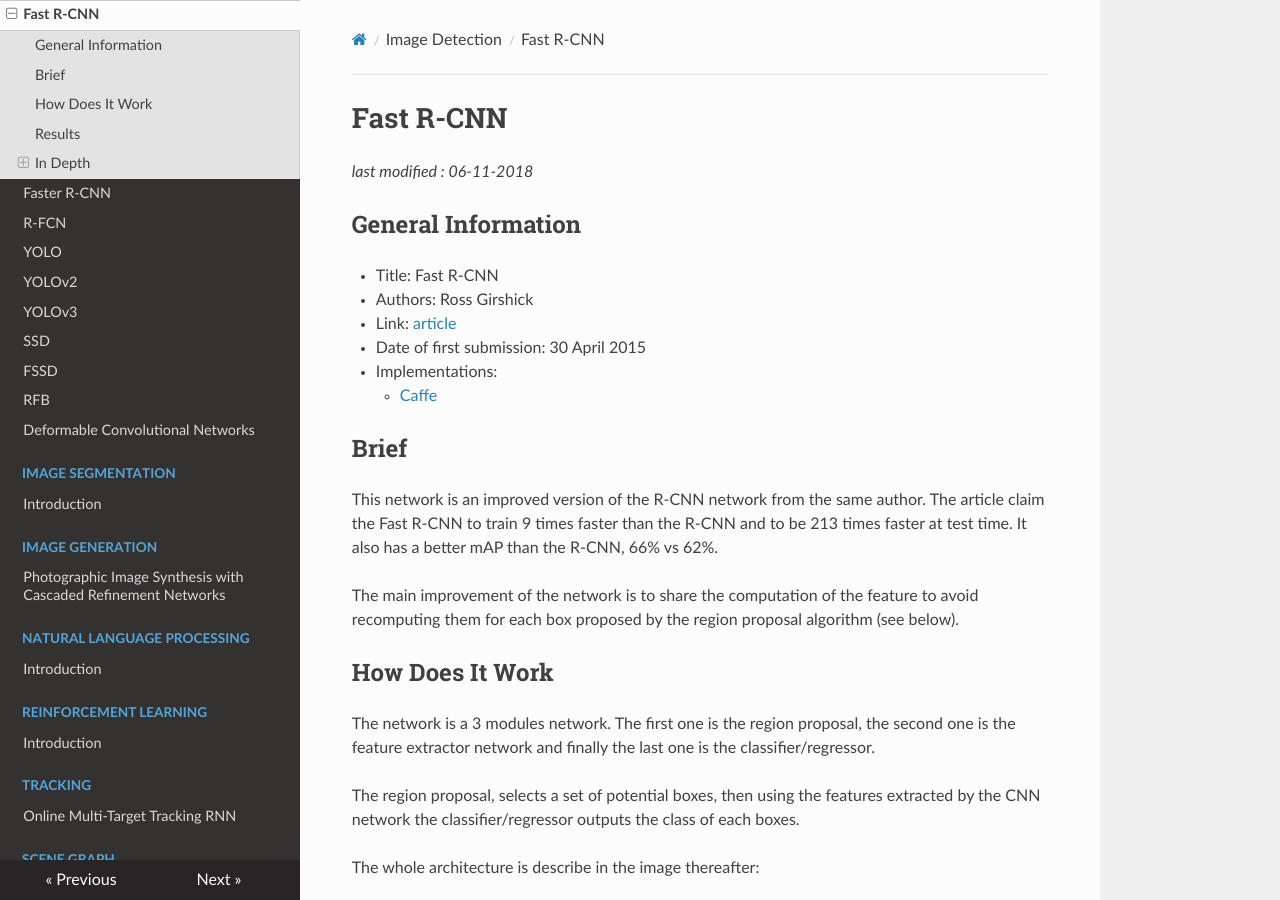
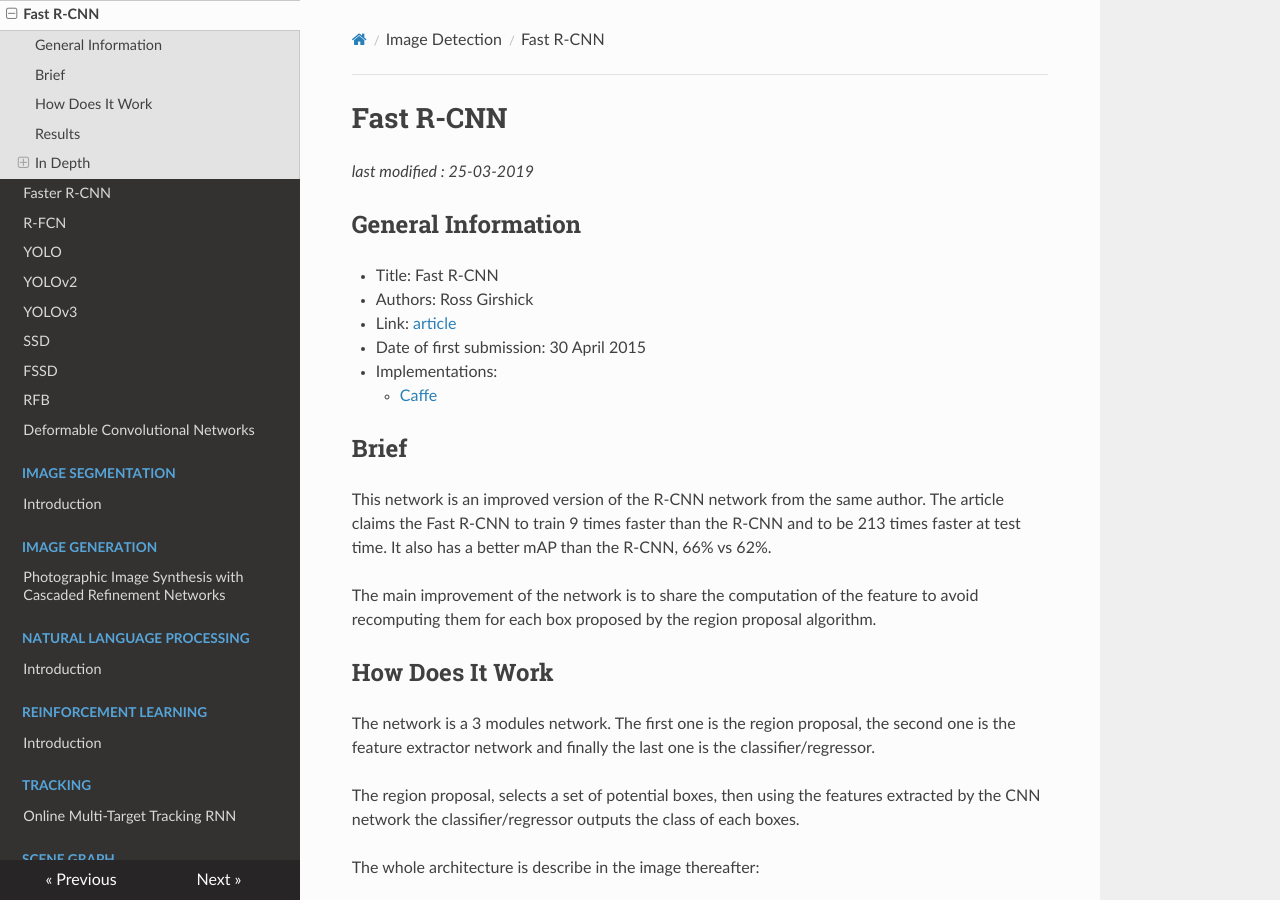
Before and after one commit to D3lt4lph4/papers, an MkDocs documentation site: the page built from docs/imagedetection/fastrcnn.md, in a window 1280 px wide and 900 px high. Built offline with MkDocs 1.6.1, drawn with Linux system fonts in a browser that asks for light colours; nearby versions of some CDN libraries; old or Windows-style settings are respelled for this version of MkDocs; some of the changed text lies outside the part shown.

Commit message:
done fastrcnn

```diff
--- a/docs/imagedetection/fastrcnn.md
+++ b/docs/imagedetection/fastrcnn.md
@@ -1,6 +1,6 @@
 # Fast R-CNN
 
-_last modified : 06-11-2018_
+_last modified : 25-03-2019_
 
 ## General Information
 
@@ -13,9 +13,9 @@
 
 ## Brief
 
-This network is an improved version of the R-CNN network from the same author. The article claim the Fast R-CNN to train 9 times faster than the R-CNN and to be 213 times faster at test time. It also has a better mAP than the R-CNN, 66% vs 62%.
+This network is an improved version of the R-CNN network from the same author. The article claims the Fast R-CNN to train 9 times faster than the R-CNN and to be 213 times faster at test time. It also has a better mAP than the R-CNN, 66% vs 62%.
 
-The main improvement of the network is to share the computation of the feature to avoid recomputing them for each box proposed by the region proposal algorithm (see below).
+The main improvement of the network is to share the computation of the feature to avoid recomputing them for each box proposed by the region proposal algorithm.
 
 ## How Does It Work
 
@@ -35,7 +35,7 @@
 
 | Model | train set | mAP |
 |-------|-----------|-----|
-| RCNN | 07 | 66.0 |
+| [RCNN](https://arxiv.org/abs/1311.2524) | 07 | 66.0 |
 | Fast RCNN | 07 | 66.9 |
 | Fast RCNN | 07 without difficult | 68.1 |
 | Fast RCNN | 07+12 | 70.0 |
@@ -44,7 +44,7 @@
 
 | Model | train set | mAP |
 |-------|-----------|-----|
-| RCNN | 12 | 62.9 |
+| [RCNN](https://arxiv.org/abs/1311.2524) | 12 | 62.9 |
 | Fast RCNN | 12 | 66.1 |
 | Fast RCNN | 07+12 | 68.8 |
 
@@ -52,7 +52,7 @@
 
 | Model | train set | mAP |
 |-------|-----------|-----|
-| RCNN | 12 | 62.4 |
+| [RCNN](https://arxiv.org/abs/1311.2524) | 12 | 62.4 |
 | Fast RCNN | 12 | 65.7 |
 | Fast RCNN | 07+12 | 68.4 |
 
```
Also changed, not shown: other parts of docs/imagedetection/fastrcnn.md (+1 -1 lines).
